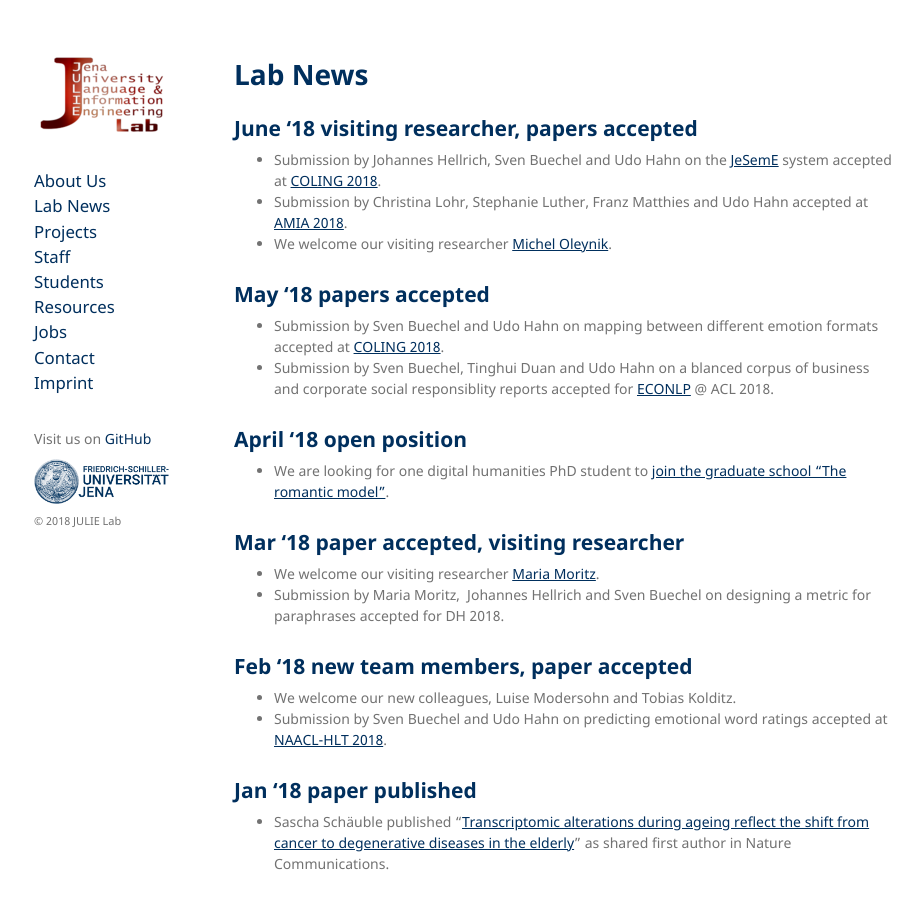
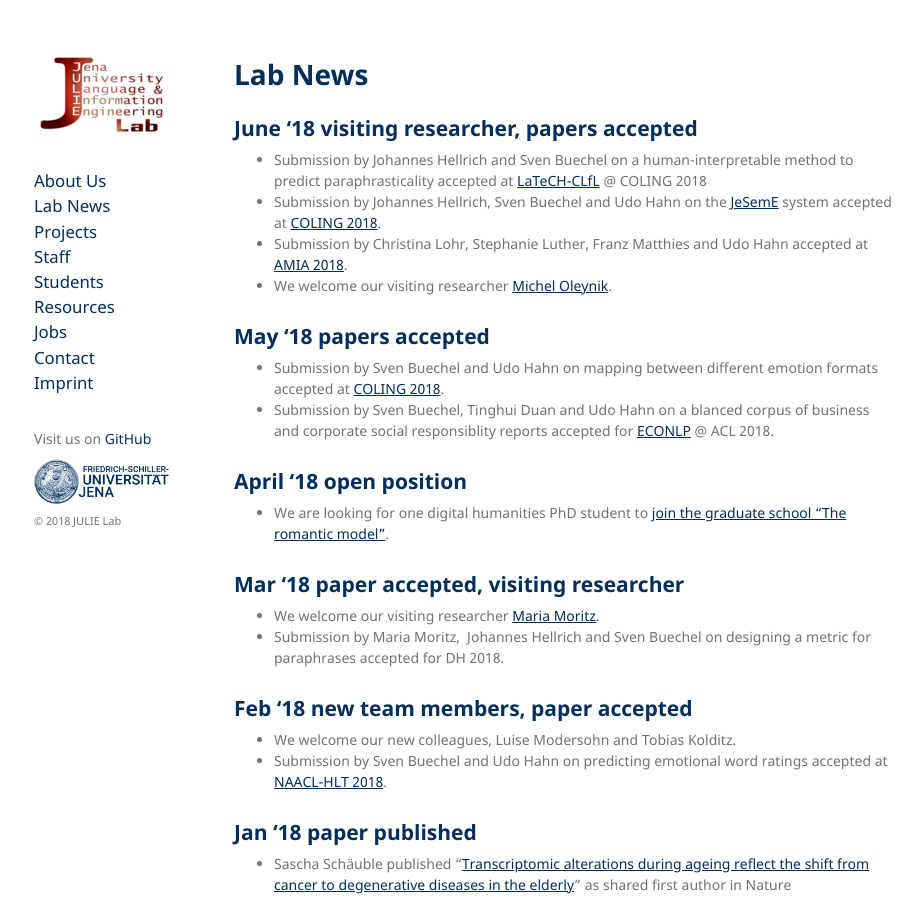
Before and after one commit to JULIELab/JULIELab.github.io, a Jekyll site: the page built from Lab+News.md, in a window 1280 px wide and 900 px high. Shown: the whole window, without its empty margins (176-1098 px from the left). Built offline with Jekyll 4.4.1, drawn with Linux system fonts in a browser that asks for light colours; our own code applies the rules of GitHub Pages for plain Markdown files.

Commit message:
Update Lab+News.md

```diff
--- a/Lab+News.md
+++ b/Lab+News.md
@@ -4,6 +4,7 @@ layout: default
 # Lab News
 
 ## June '18 visiting researcher, papers accepted
+* Submission by Johannes Hellrich and Sven Buechel on a human-interpretable method to predict paraphrasticality accepted at [LaTeCH-CLfL](https://sighum.wordpress.com/events/latech-clfl-2018/) @ COLING 2018
 * Submission by Johannes Hellrich, Sven Buechel and Udo Hahn on the [JeSemE](http://jeseme.org) system accepted at [COLING 2018](http://coling2018.org/).
 * Submission by Christina Lohr, Stephanie Luther, Franz Matthies and Udo Hahn accepted at [AMIA 2018](https://www.amia.org/amia2018).
 * We welcome our visiting researcher [Michel Oleynik](https://scholar.google.com/citations?user=2h4EEtIAAAAJ&hl=en).
```
